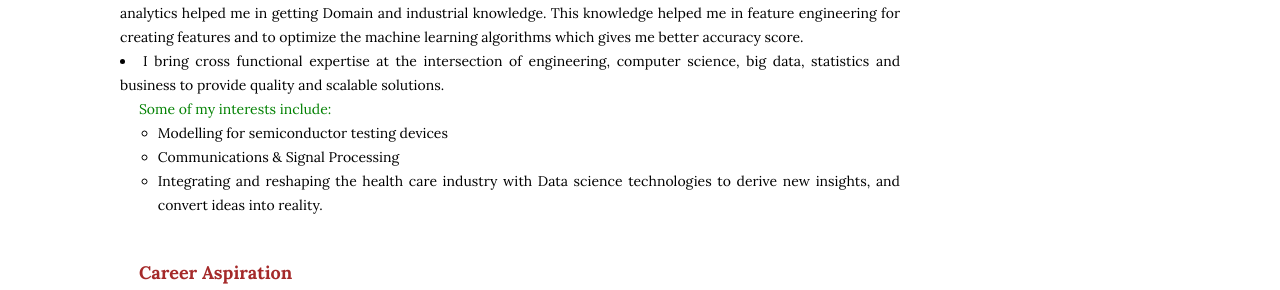
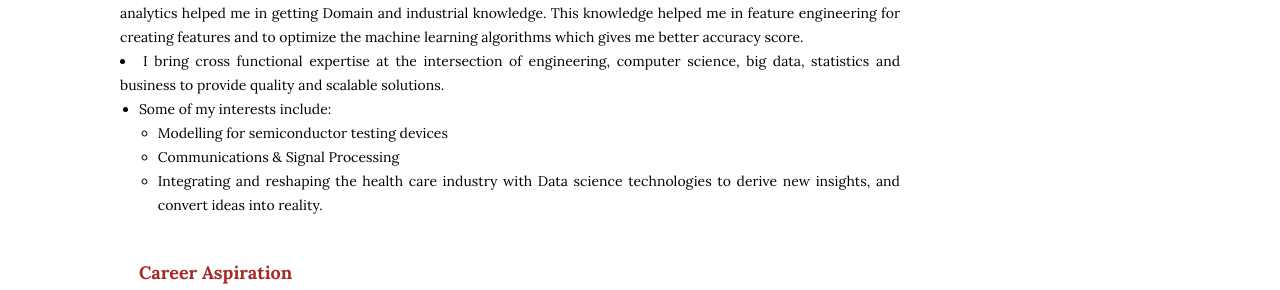
Before and after one commit to harshakantipudi/Harshakantipudi.github.io, a Jekyll site: the page built from index.md, in a window 1280 px wide. Shown: the part 448-738 px from the top of the page. Built offline with Jekyll 4.4.1, drawn with Linux system fonts in a browser that asks for light colours.

Commit message:
Update home.html

```diff
--- a/_layouts/home.html
+++ b/_layouts/home.html
@@ -31,7 +31,8 @@
                 in getting Domain and industrial knowledge. This knowledge helped me in feature engineering for creating features and to optimize the machine learning algorithms which gives me better accuracy score.
                <li>I bring cross functional expertise at the intersection of engineering, computer science, big data, statistics and business to provide quality and scalable solutions.
                 <ul>
-                <span style="color:green"> Some of my interests include:</span>
+                <li>
+                <span style="color:black"> Some of my interests include:</span>
                 <ul>
                               <li> Modelling for semiconductor testing devices </li>
                               <li>Communications & Signal Processing </li>
```
